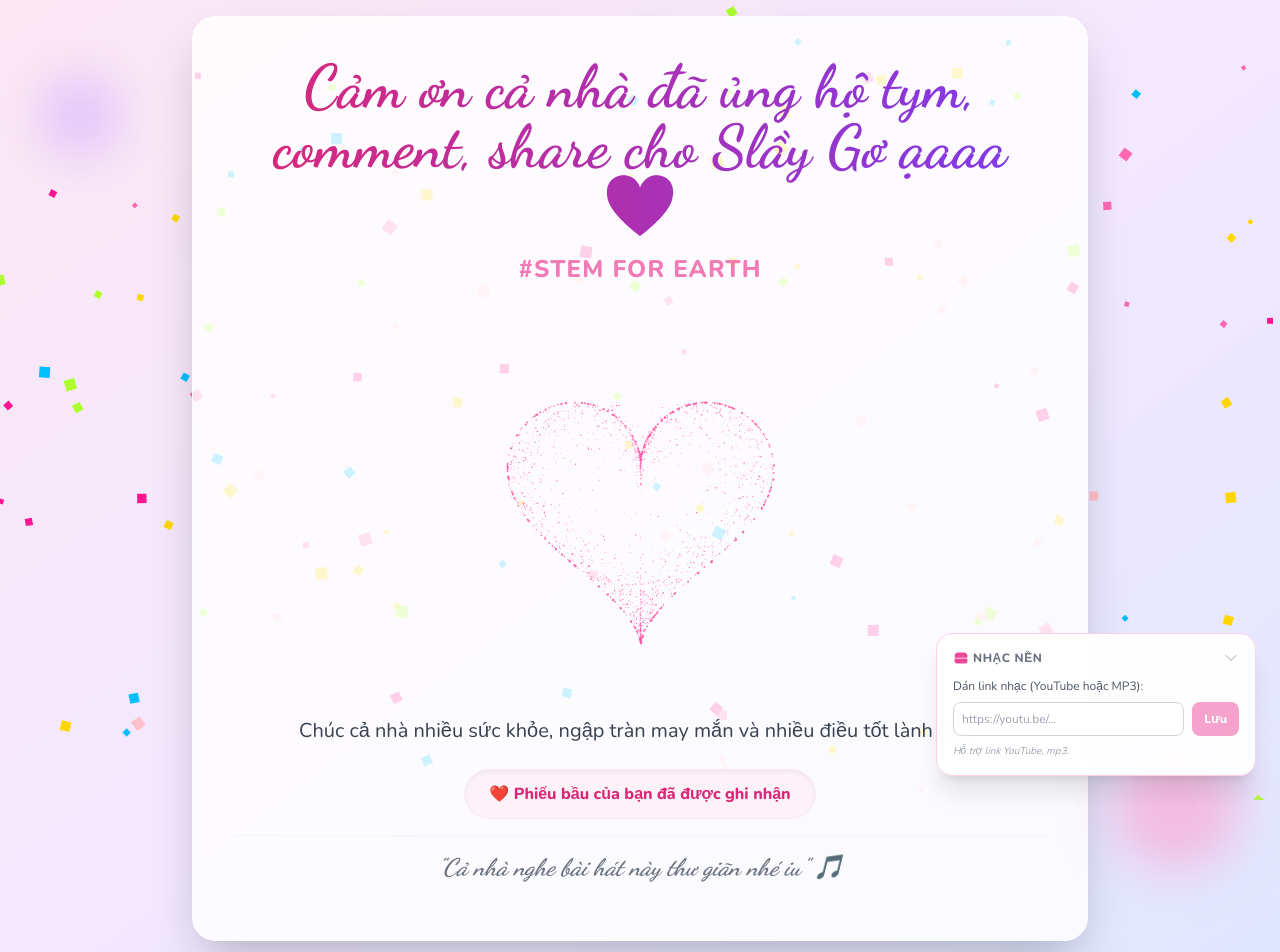
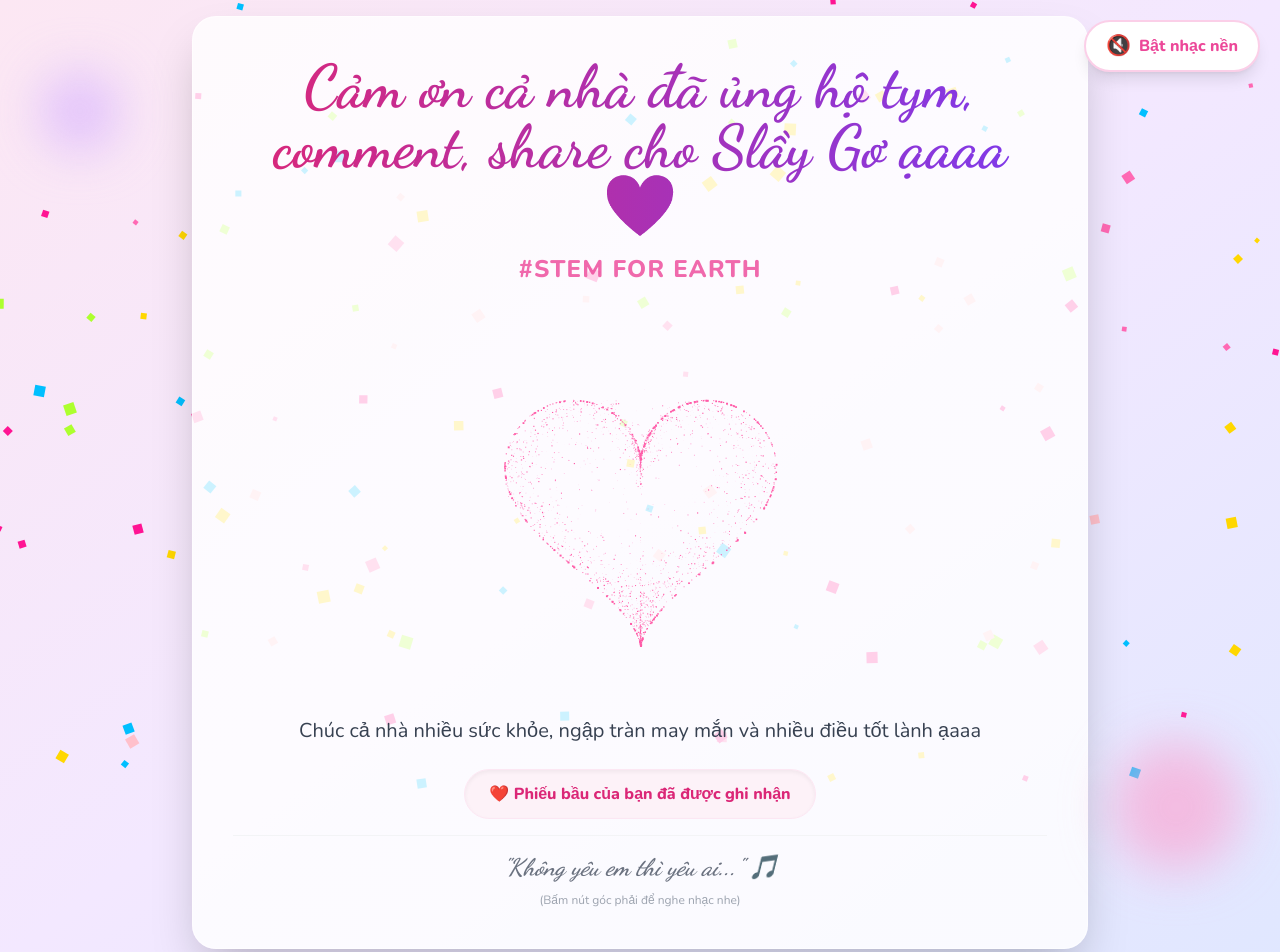
Before and after one commit to NanNan74/Nan74, a React (Vite) app: page / in a window 1280 px wide. Shown: the top 952 px of the page. Built offline with nearby package versions, Linux system fonts and the light colour scheme.

Commit message:
Update App.tsx

```diff
--- a/App.tsx
+++ b/App.tsx
@@ -1,13 +1,56 @@
 import React, { useState, useEffect } from 'react';
 import Confetti from './components/Confetti';
 import ParticleHeart from './components/ParticleHeart';
-import MusicPlayer from './components/MusicPlayer';
 
+// --- COMPONENT NHẠC (Đã gộp vào đây để bạn tiện copy) ---
+// Dùng Youtube Embed để không cần tải file
+const MusicPlayer = () => {
+  const [isPlaying, setIsPlaying] = useState(false);
+
+  // Link bài hát: Không Yêu Em Thì Yêu Ai (Youtube ID: D-yDpwqN3IQ)
+  const YOUTUBE_ID = "D-yDpwqN3IQ";
+  const youtubeSrc = `https://www.youtube.com/embed/${YOUTUBE_ID}?autoplay=1&loop=1&playlist=${YOUTUBE_ID}&controls=0&showinfo=0`;
+
+  return (
+    <div className="fixed top-5 right-5 z-50 flex items-center gap-2">
+      {/* Nút Bật/Tắt */}
+      <button
+        onClick={() => setIsPlaying(!isPlaying)}
+        className={`flex items-center gap-2 px-5 py-2.5 rounded-full shadow-lg transition-all transform hover:scale-105 border-2 ${
+          isPlaying
+            ? 'bg-pink-500 border-pink-500 text-white animate-pulse'
+            : 'bg-white border-pink-200 text-pink-500'
+        }`}
+      >
+        <span className="text-xl">{isPlaying ? '🔊' : '🔇'}</span>
+        <span className="font-bold whitespace-nowrap">
+          {isPlaying ? 'Đang phát: Không Yêu Em...' : 'Bật nhạc nền'}
+        </span>
+      </button>
+
+      {/* Iframe Youtube ẩn (chỉ hiện khi bấm Play) */}
+      {isPlaying && (
+        <div className="absolute opacity-0 pointer-events-none w-1 h-1 overflow-hidden">
+          <iframe
+            width="560"
+            height="315"
+            src={youtubeSrc}
+            title="YouTube video player"
+            frameBorder="0"
+            allow="accelerometer; autoplay; clipboard-write; encrypted-media; gyroscope; picture-in-picture"
+            allowFullScreen
+          ></iframe>
+        </div>
+      )}
+    </div>
+  );
+};
+
+// --- APP CHÍNH ---
 function App() {
   const [showContent, setShowContent] = useState(false);
 
   useEffect(() => {
-    // Fade in effect
     const timer = setTimeout(() => setShowContent(true), 100);
     return () => clearTimeout(timer);
   }, []);
@@ -15,11 +58,13 @@ function App() {
   return (
     <div className="relative min-h-screen bg-gradient-to-br from-pink-100 via-purple-100 to-indigo-100 overflow-x-hidden text-slate-800">
 
-      {/* Visual Effects */}
+      {/* Hiệu ứng pháo giấy */}
       <Confetti />
+
+      {/* Trình phát nhạc (Dùng Link Online) */}
       <MusicPlayer />
 
-      {/* Main Content Container */}
+      {/* Nội dung chính */}
       <main className={`relative z-20 flex flex-col items-center justify-center min-h-screen p-4 transition-opacity duration-1000 ${showContent ? 'opacity-100' : 'opacity-0'}`}>
 
         {/* Card */}
@@ -27,15 +72,13 @@ function App() {
 
           <h1 className="font-script text-4xl md:text-5xl lg:text-6xl bg-gradient-to-r from-pink-600 to-violet-600 bg-clip-text text-transparent mb-4 leading-tight">
             Cảm ơn cả nhà đã ủng hộ tym, comment, share cho Slầy Gơ ạaaa ❤️
-
           </h1>
 
           <p className="text-pink-500 font-bold text-xl md:text-2xl tracking-wider mb-2 animate-pulse">
-
             #STEM FOR EARTH
           </p>
 
-          {/* Heart Container */}
+          {/* Trái tim bay bay */}
           <div className="w-full">
             <ParticleHeart />
           </div>
@@ -51,17 +94,17 @@ function App() {
 
              <div className="mt-6 pt-4 border-t border-gray-100">
                <p className="text-gray-500 italic font-script text-xl md:text-2xl">
-                 "Cả nhà nghe bài hát này thư giãn nhé iu" 🎵
+                 "Không yêu em thì yêu ai..." 🎵
                </p>
-               <p className="text-xs text-gray-400 mt-4">
-
+               <p className="text-xs text-gray-400 mt-2">
+                 (Bấm nút góc phải để nghe nhạc nhe)
                </p>
              </div>
           </div>
 
         </div>
 
-        {/* Decorative Circles */}
+        {/* Bong bóng trang trí */}
         <div className="absolute top-20 left-10 w-20 h-20 bg-purple-300 rounded-full mix-blend-multiply filter blur-xl opacity-70 animate-bounce"></div>
         <div className="absolute bottom-20 right-10 w-32 h-32 bg-pink-300 rounded-full mix-blend-multiply filter blur-xl opacity-70 animate-bounce delay-700"></div>
 
```
